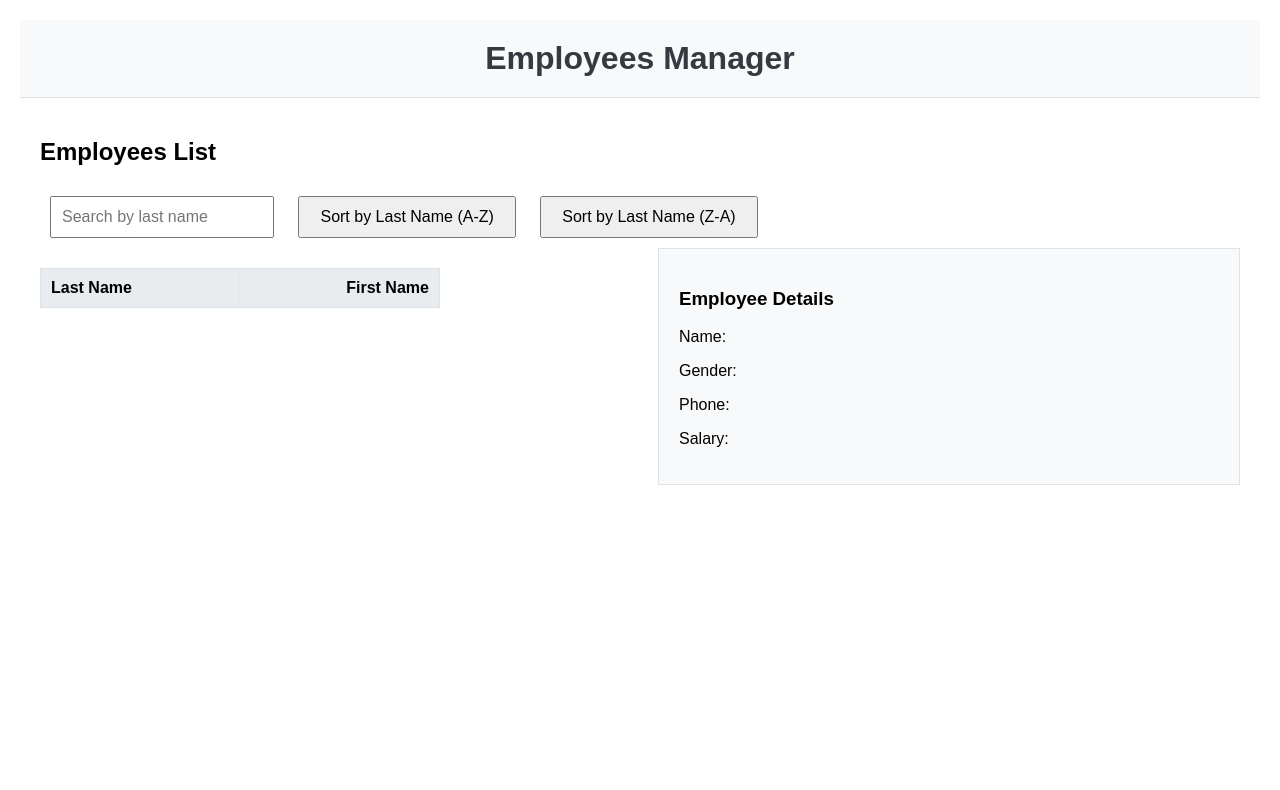
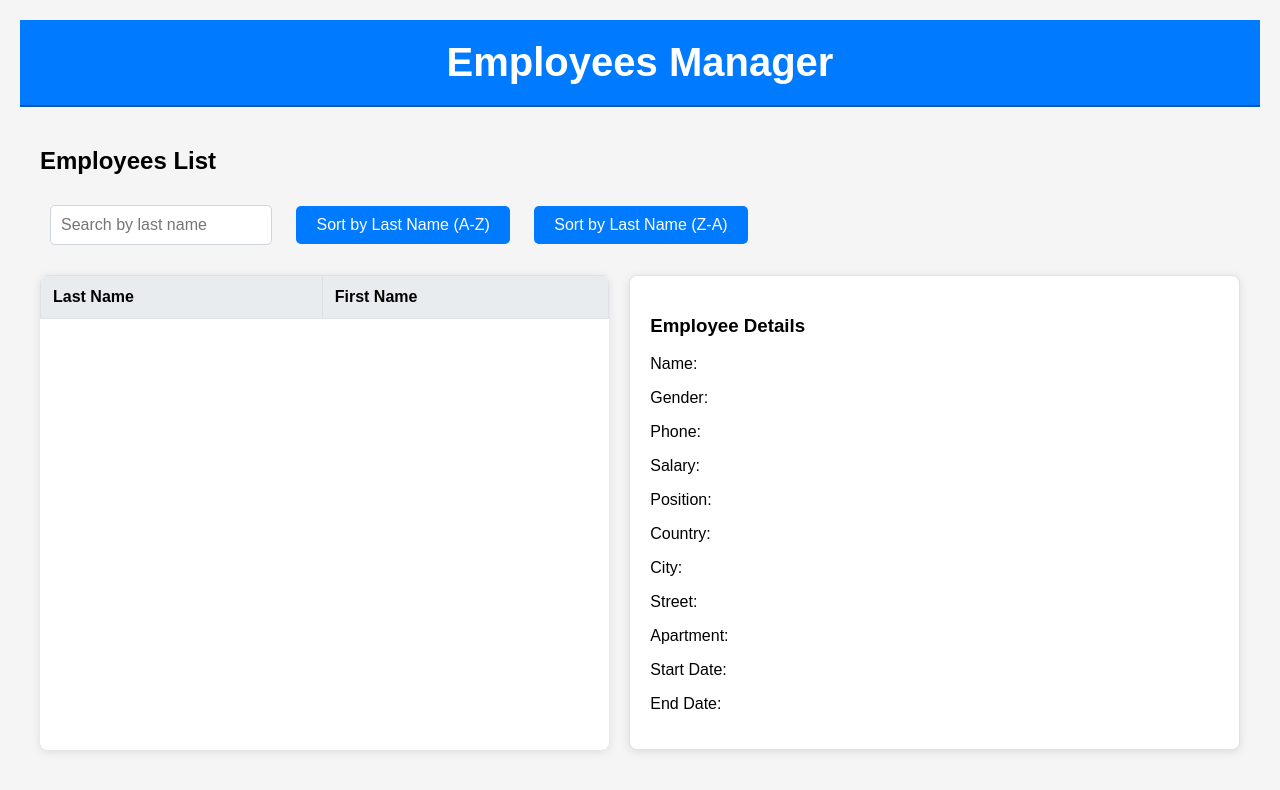
Before and after one commit to benphihe/projet-final-sql, a website: page node-sqlite-app/public/index.html in a window 1280 px wide. Drawn offline with Linux system fonts and the light colour scheme; no server answers.

Commit message:
css + employees details

```diff
--- a/node-sqlite-app/public/index.html
+++ b/node-sqlite-app/public/index.html
@@ -26,7 +26,6 @@
                     </tr>
                 </thead>
                 <tbody>
-                    <!-- Employee data will be inserted here by JavaScript -->
                 </tbody>
             </table>
             <div id="employee-details" class="employee-details">
@@ -35,7 +34,17 @@
                 <p id="employee-gender">Gender: </p>
                 <p id="employee-phone">Phone: </p>
                 <p id="employee-salary">Salary: </p>
+                <p id="employee-position">Position: </p>
+                <p id="employee-country">Country: </p>
+                <p id="employee-city">City: </p>
+                <p id="employee-street1">Street: </p>
+                <p id="employee-appartement">Apartment: </p>
+                <p id="employee-start-date">Start Date: </p>
+                <p id="employee-end-date">End Date: </p>
             </div>
+
+
+
         </div>
     </main>
     <script>
@@ -44,7 +53,7 @@
                 .then(response => response.json())
                 .then(data => {
                     const tableBody = document.querySelector('#employees-table tbody');
-                    tableBody.innerHTML = ''; // Clear existing rows
+                    tableBody.innerHTML = '';
                     data.forEach(employee => {
                         const row = document.createElement('tr');
                         row.innerHTML = `
@@ -62,8 +71,24 @@
             document.getElementById('employee-name').textContent = `Name: ${employee.employeeFirstName} ${employee.employeeLastName}`;
             document.getElementById('employee-gender').textContent = `Gender: ${employee.employeeGender || 'N/A'}`;
             document.getElementById('employee-phone').textContent = `Phone: ${employee.employeePhoneNumber || 'N/A'}`;
-            document.getElementById('employee-salary').textContent = `Salary: ${employee.employeeSalary || 'N/A'}`;
+
+
+            const employeeSalary = employee.Salary ? employee.Salary.toFixed(2) : 'N/A'; // Formatage du salaire
+            document.getElementById('employee-salary').textContent = `Salary: €${employeeSalary}`;
+            document.getElementById('employee-position').textContent = `Position: ${employee.PositionTitle || 'N/A'}`;
+
+
+            document.getElementById('employee-country').textContent = `Country: ${employee.employeeCountry || 'N/A'}`;
+            document.getElementById('employee-city').textContent = `City: ${employee.employeeCity || 'N/A'}`;
+            document.getElementById('employee-street1').textContent = `Street: ${employee.employeeStreet1 || 'N/A'}`;
+            document.getElementById('employee-appartement').textContent = `Apartment: ${employee.employeeAppartement || 'N/A'}`;
+
+            document.getElementById('employee-start-date').textContent = `Start Date: ${employee.employeeStartDate || 'N/A'}`;
+            document.getElementById('employee-end-date').textContent = `End Date: ${employee.employeeEndDate || 'N/A'}`;
         }
+
+
+
 
         document.getElementById('sort-asc').addEventListener('click', () => {
             const search = document.getElementById('search-bar').value;
@@ -81,7 +106,6 @@
             fetchEmployees(order, search);
         });
 
-        // Fetch employees with default order on page load
         fetchEmployees();
     </script>
 </body>
--- a/node-sqlite-app/public/styles.css
+++ b/node-sqlite-app/public/styles.css
@@ -1,51 +1,80 @@
 body {
     font-family: Arial, sans-serif;
     margin: 20px;
+    background-color: #f5f5f5;
 }
 
 h1 {
     text-align: center;
+    color: #343a40;
+}
+
+header {
+    background-color: #007bff;
+    padding: 20px;
+    text-align: center;
+    border-bottom: 2px solid #0056b3;
+}
+
+header h1 {
+    margin: 0;
+    font-size: 2.5em;
+    color: #ffffff;
+}
+
+main {
+    padding: 20px;
+}
+
+.container {
+    display: flex;
+    justify-content: space-between;
+    gap: 20px;
 }
 
 table {
     width: 100%;
+    margin: 20px 0;
     border-collapse: collapse;
-    margin-top: 20px;
+    background-color: #ffffff;
+    border-radius: 8px;
+    overflow: hidden;
+    box-shadow: 0 2px 10px rgba(0, 0, 0, 0.1);
 }
 
 th, td {
-    border: 1px solid #ddd;
-    padding: 8px;
+    padding: 12px;
+    border: 1px solid #dee2e6;
     text-align: left;
 }
 
 th {
-    background-color: #f2f2f2;
+    background-color: #e9ecef;
+    font-weight: bold;
 }
 
 tr:nth-child(even) {
-    background-color: #f9f9f9;
+    background-color: #f8f9fa;
 }
 
 tr:hover {
-    background-color: #f1f1f1;
+    background-color: #d3e0ea;
 }
 
-header {
-    background-color: #f8f9fa;
+.employee-details {
+    width: 100%;
+    max-width: 600px;
     padding: 20px;
-    text-align: center;
-    border-bottom: 1px solid #dee2e6;
+    border: 1px solid #dee2e6;
+    border-radius: 8px;
+    background-color: #ffffff;
+    box-shadow: 0 2px 10px rgba(0, 0, 0, 0.1);
+    margin: 20px auto;
+    transition: box-shadow 0.3s ease;
 }
 
-header h1 {
-    margin: 0;
-    font-size: 2em;
-    color: #343a40;
-}
-
-main {
-    padding: 20px;
+.employee-details:hover {
+    box-shadow: 0 4px 20px rgba(0, 0, 0, 0.2);
 }
 
 button {
@@ -53,6 +82,15 @@ button {
     padding: 10px 20px;
     font-size: 1em;
     cursor: pointer;
+    background-color: #007bff;
+    color: #ffffff;
+    border: none;
+    border-radius: 5px;
+    transition: background-color 0.3s;
+}
+
+button:hover {
+    background-color: #0056b3;
 }
 
 input[type="text"] {
@@ -60,40 +98,12 @@ input[type="text"] {
     padding: 10px;
     font-size: 1em;
     width: 200px;
+    border: 1px solid #ced4da;
+    border-radius: 5px;
+    transition: border-color 0.3s;
 }
 
-.container {
-    display: flex;
-    justify-content: space-between;
+input[type="text"]:focus {
+    border-color: #007bff;
+    outline: none;
 }
-
-table {
-    width: 33.33%; /* One third of the page width */
-    margin: 20px 0;
-    border-collapse: collapse;
-}
-
-th, td {
-    padding: 10px;
-    border: 1px solid #dee2e6;
-    text-align: left;
-}
-
-th {
-    background-color: #e9ecef;
-}
-
-.left {
-    text-align: left;
-}
-
-.right {
-    text-align: right;
-}
-
-.employee-details {
-    width: 45%;
-    padding: 20px;
-    border: 1px solid #dee2e6;
-    background-color: #f8f9fa;
-}
```
Also changed, not shown: node-sqlite-app/server.js (+16 -2 lines).
